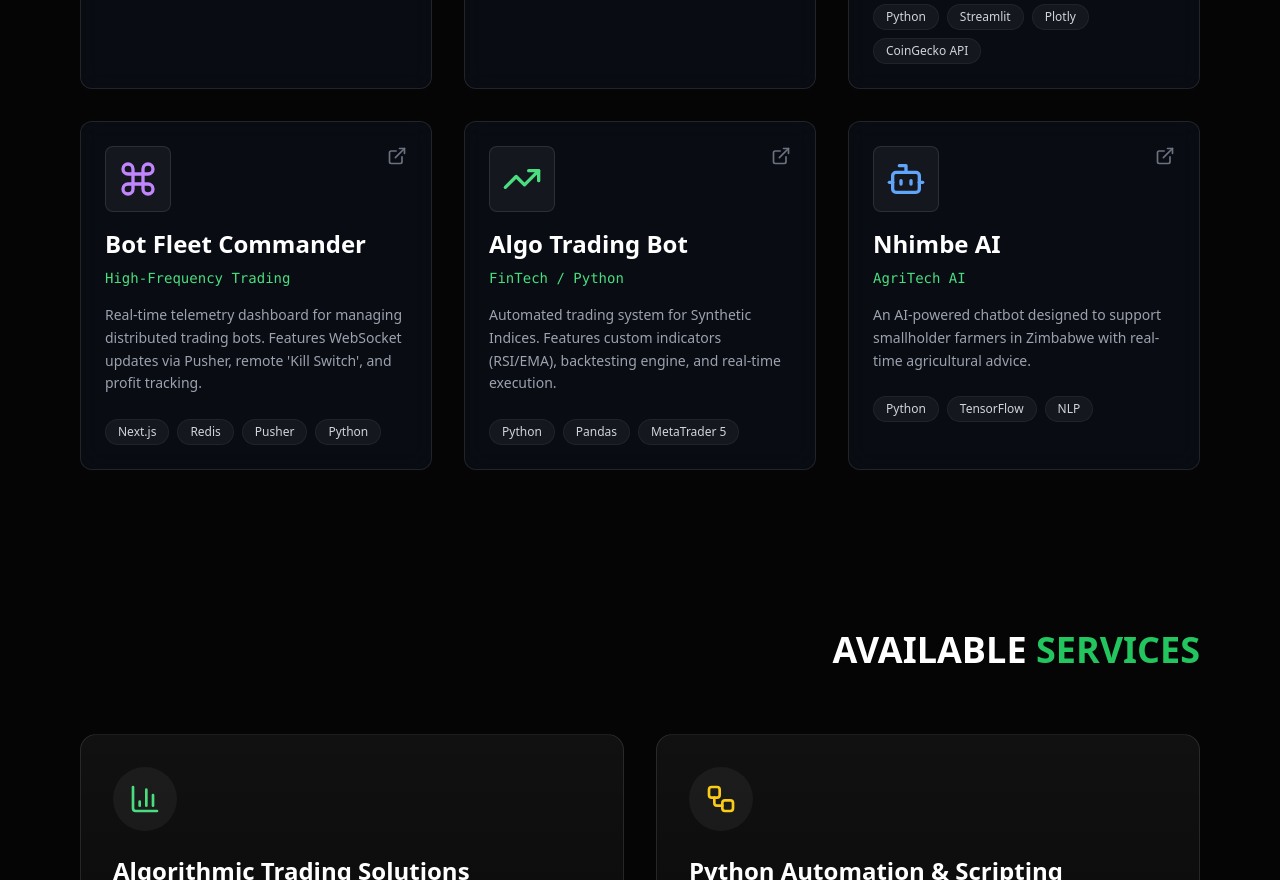
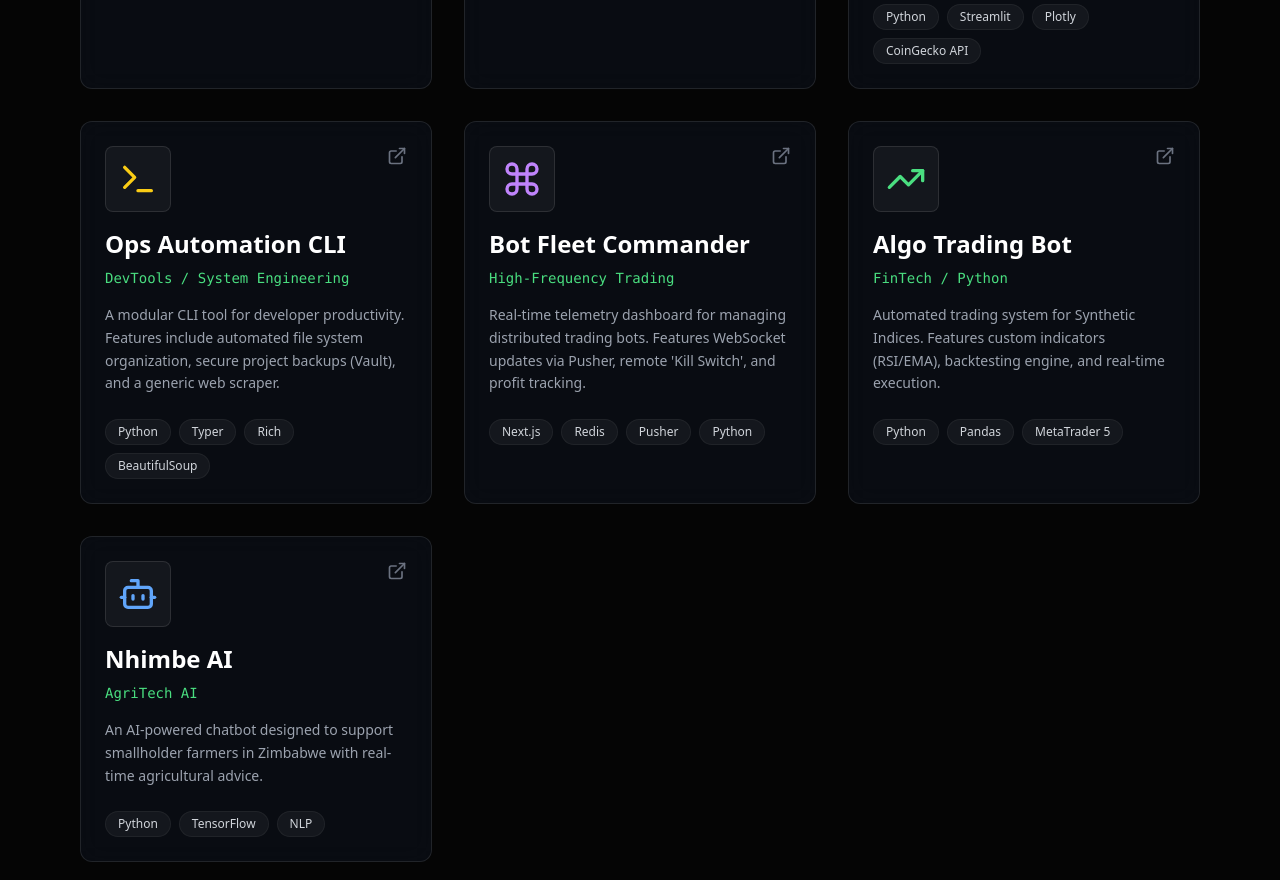
Before and after one commit to TadaisheChibondo/portfolio-2026, a React (Vite) app: page / in a window 1280 px wide. Shown: the part 1920-2800 px from the top of the page. Built offline with nearby package versions, Linux system fonts and the light colour scheme.

Commit message:
Added a project

```diff
--- a/src/components/ProjectsSection.jsx
+++ b/src/components/ProjectsSection.jsx
@@ -7,7 +7,8 @@ import {
   ShoppingBag,
   Home,
   Command,
-  LineChart, // Added for the new project
+  LineChart,
+  Terminal, // <--- 1. Added Terminal Icon for the CLI
 } from "lucide-react";
 
 const projects = [
@@ -32,7 +33,7 @@ const projects = [
     link: "https://campus-market-psi.vercel.app/",
   },
   {
-    id: 0, // Newest Project First
+    id: 0,
     title: "Real-Time Crypto Analyzer",
     category: "FinTech / Data Visualization",
     description:
@@ -40,6 +41,16 @@ const projects = [
     icon: <LineChart className="w-10 h-10 text-green-400" />,
     tech: ["Python", "Streamlit", "Plotly", "CoinGecko API"],
     link: "https://crypto-dashboard-by-tadaishe.streamlit.app/",
+  },
+  {
+    id: 6, // Newest Project
+    title: "Ops Automation CLI",
+    category: "DevTools / System Engineering",
+    description:
+      "A modular CLI tool for developer productivity. Features include automated file system organization, secure project backups (Vault), and a generic web scraper.",
+    icon: <Terminal className="w-10 h-10 text-yellow-400" />,
+    tech: ["Python", "Typer", "Rich", "BeautifulSoup"],
+    link: "https://github.com/TadaisheChibondo/ops-cli-tool",
   },
   {
     id: 1,
@@ -51,7 +62,6 @@ const projects = [
     tech: ["Next.js", "Redis", "Pusher", "Python"],
     link: "https://fleet-commander-woad.vercel.app/",
   },
-
   {
     id: 4,
     title: "Algo Trading Bot",
```
